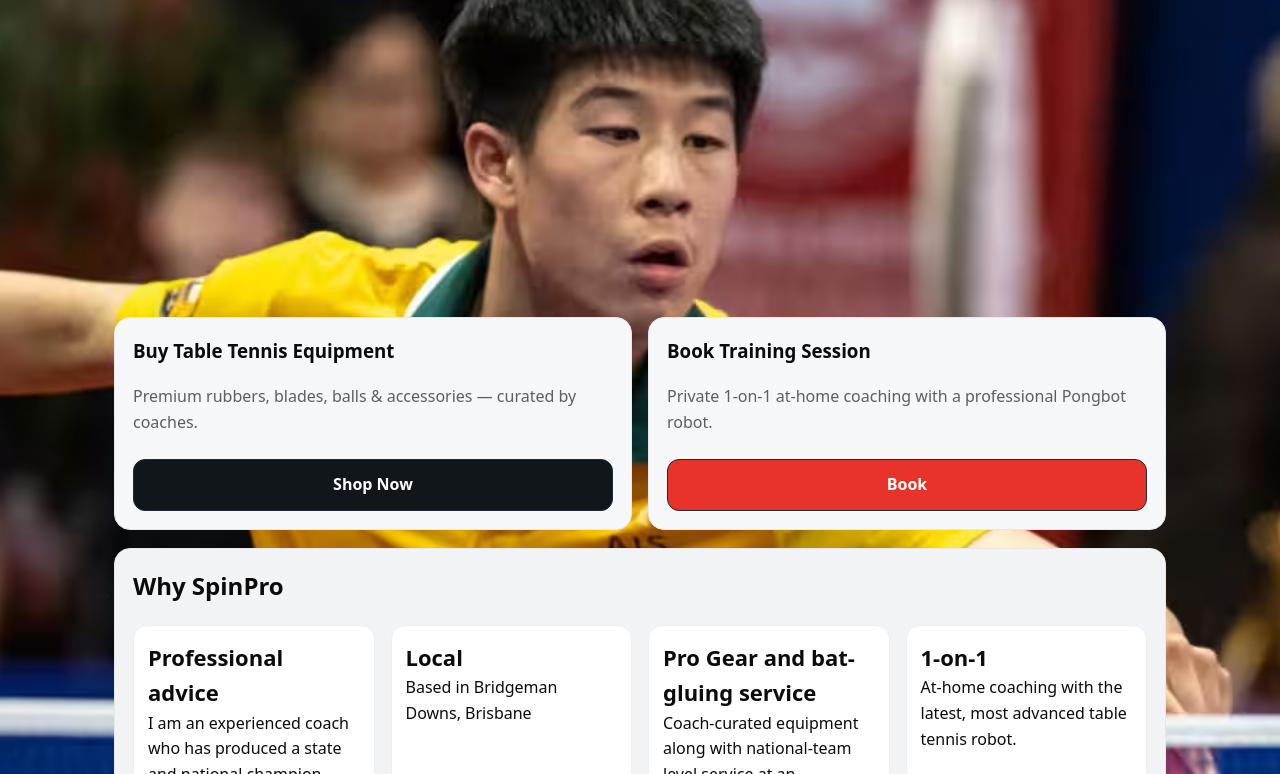
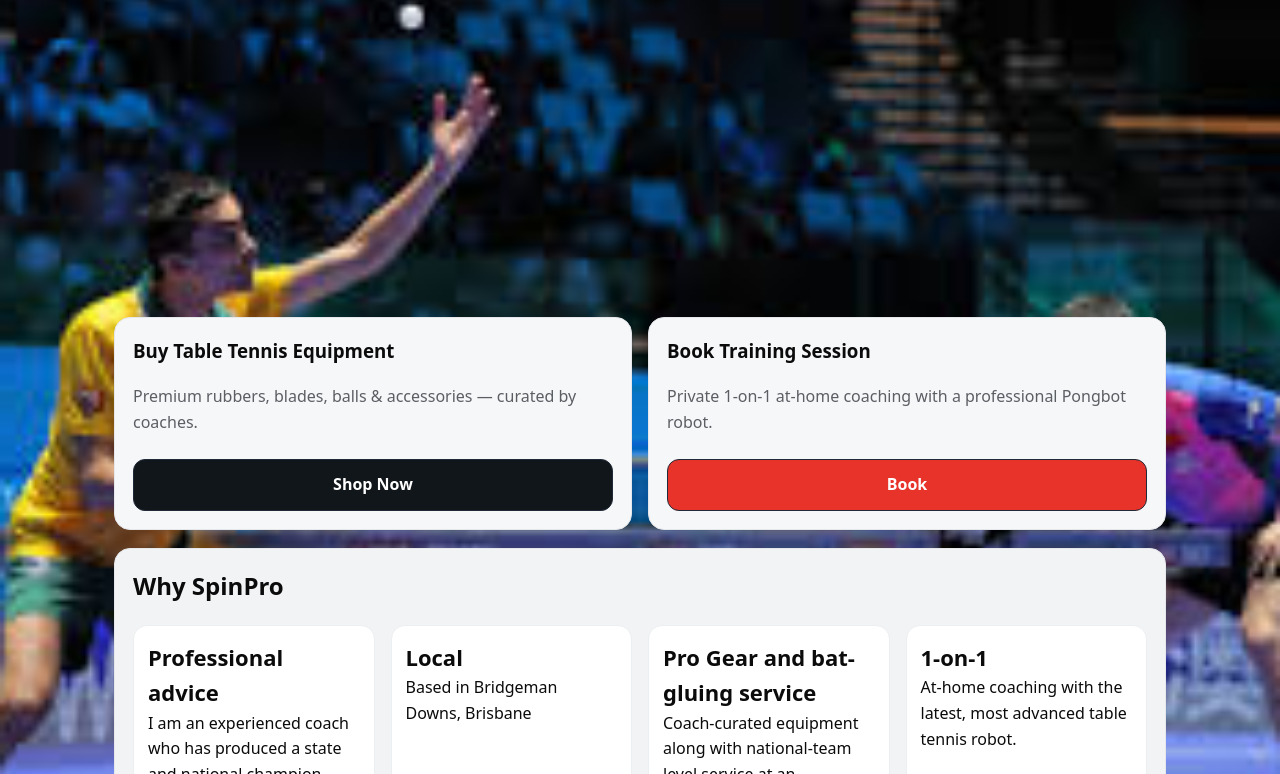
Before and after one commit to jeffjintabletennis/spinproacademy, a plain HTML site: page index.html in a window 1280 px wide. Shown: the part 206-980 px from the top of the page. Drawn offline with Linux system fonts and the light colour scheme.

Commit message:
Update index.html (image change)

```diff
--- a/index.html
+++ b/index.html
@@ -26,7 +26,7 @@
     nav a{margin-left:16px;font-weight:600;color:var(--brand-2)}
     .hero{
         padding:42px 0;
-     background: url("Nick lum.avif") no-repeat center center;
+     background: url("adi sareen.jpg") no-repeat center center;
   background-size: cover;
 }
     .hero h1{font-size:clamp(28px,4vw,44px);line-height:1.15;margin:0 0 8px}
```
